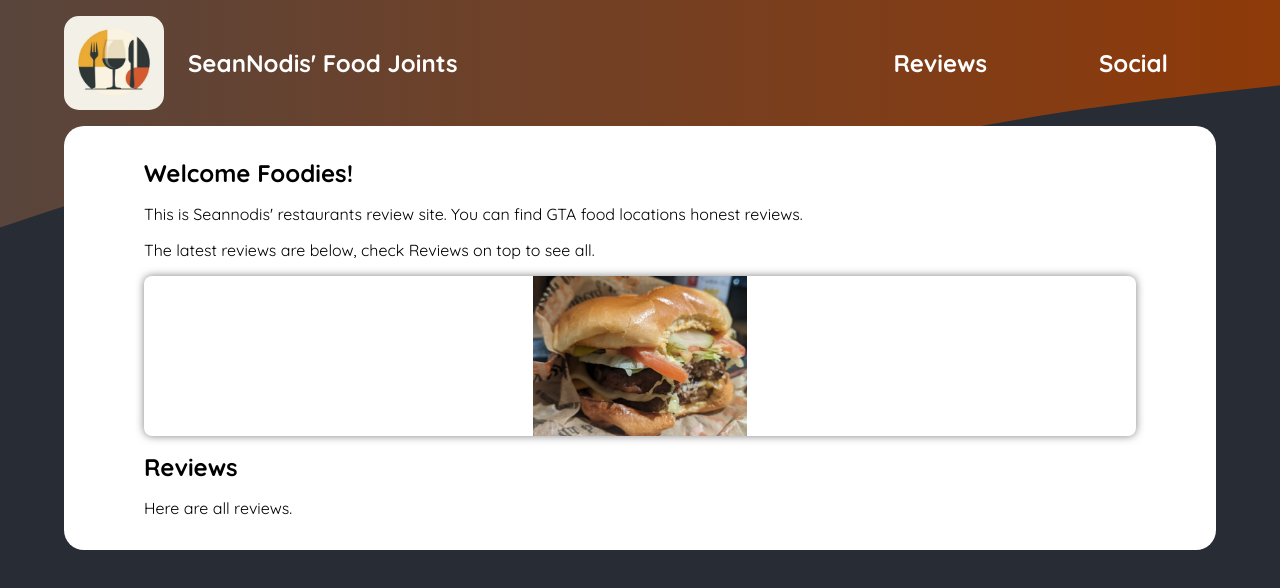
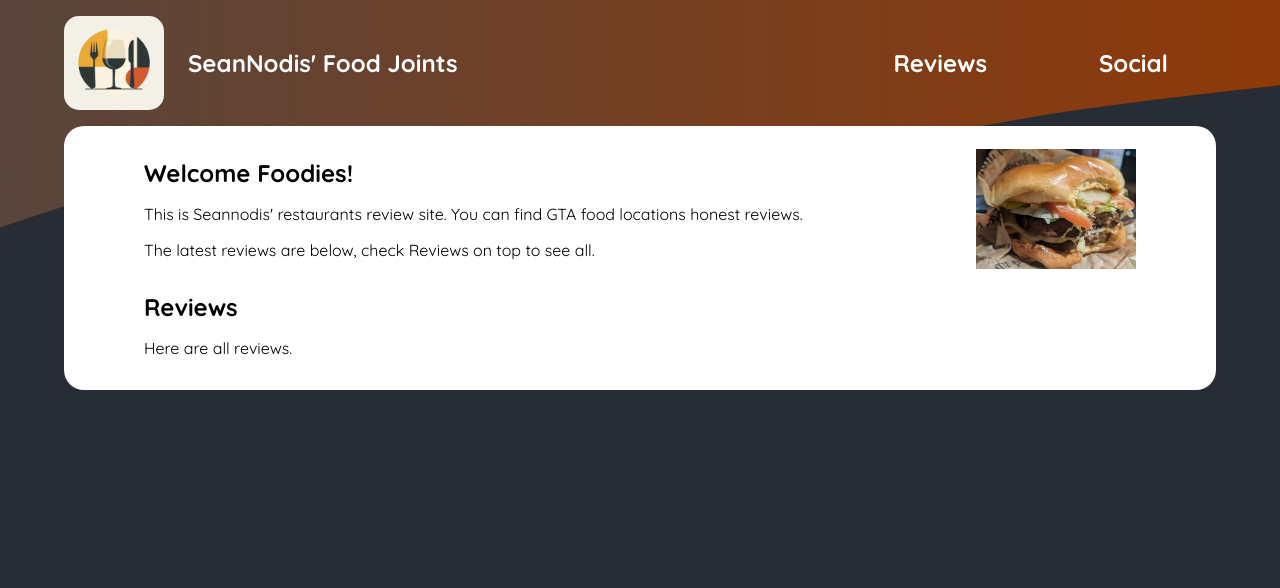
Before and after one commit to sean-xiao-zhao7/nextjs-meals, a Next.js app: page / in a window 1280 px wide. Shown: the top 588 px of the page. Built offline with nearby package versions, Linux system fonts and the light colour scheme; no server answers; the database is empty.

Commit message:
Layout image slides to right

```diff
--- a/app/page.tsx
+++ b/app/page.tsx
@@ -4,15 +4,24 @@ import Reviews from "./reviews/page";
 export default function App() {
     return (
         <main>
-            <h1>Welcome Foodies!</h1>
-            <p>
-                This is Seannodis&apos; restaurants review site. You can find
-                GTA food locations honest reviews.
-            </p>
-            <p>
-                The latest reviews are below, check Reviews on top to see all.
-            </p>
-            <div style={{ display: "flex", justifyContent: "center" }}>
+            <div
+                style={{
+                    display: "flex",
+                    flexDirection: "row",
+                    justifyContent: "space-between",
+                }}
+            >
+                <div>
+                    <h1>Welcome Foodies!</h1>
+                    <p>
+                        This is Seannodis&apos; restaurants review site. You can
+                        find GTA food locations honest reviews.
+                    </p>
+                    <p>
+                        The latest reviews are below, check Reviews on top to
+                        see all.
+                    </p>
+                </div>
                 <ImageSlideShow />
             </div>
             <Reviews />
--- a/components/slideshow/image-slideshow.module.css
+++ b/components/slideshow/image-slideshow.module.css
@@ -1,10 +1,9 @@
 .slideshow {
     position: relative;
-    width: 100%;
-    height: 10rem;
+    width: 10rem;
+    height: auto;
     border-radius: 8px;
     overflow: hidden;
-    box-shadow: 0 0 0.5rem rgba(0, 0, 0, 0.5);
 }
 
 .slideshow img {
```
